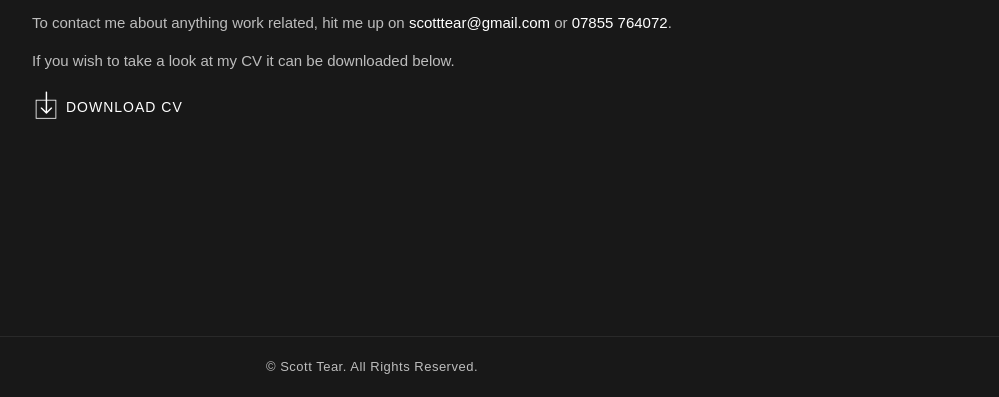
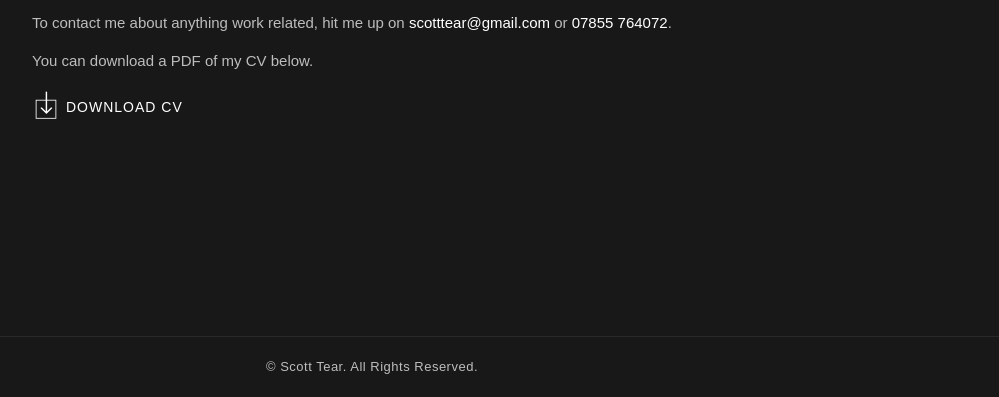
Before and after one commit to scotttear/scotttear.github.io, a plain HTML site: page index.html in a window 1280 px wide. Shown: the part 404-801 px from the top of the page, without its empty margins (268-1267 px from the left). Drawn offline with Linux system fonts and the light colour scheme; a script that the page names is missing.

Commit message:
updating index text and cv

```diff
--- a/index.html
+++ b/index.html
@@ -47,7 +47,7 @@
                                 <div class="c-intro__text">
                                     <p>Currently working as full time senior front end developer at <a href="https://www.zonedigital.com/uk/" target="_blank" class="u-link">Zone</a>.</p>
                                     <p>To contact me about anything work related, hit me up on <a href="mailto:scotttear@gmail.com" class="u-link">scotttear@gmail.com</a> or <a href="tel:07855764072" class="u-link u-link--tel">07855 764072</a>.</p>
-                                    <p>If you wish to take a look at my CV it can be downloaded below.</p>
+                                    <p>You can download a PDF of my CV below.</p>
                                     <p>
                                         <a href="./assets/files/Scott-Tear-UI-Developer-CV.pdf" download="ScottTear-FED-CV" class="u-button">
                                             <span class="u-button__text">Download CV</span>
```
Also changed, not shown: 1 other file.
